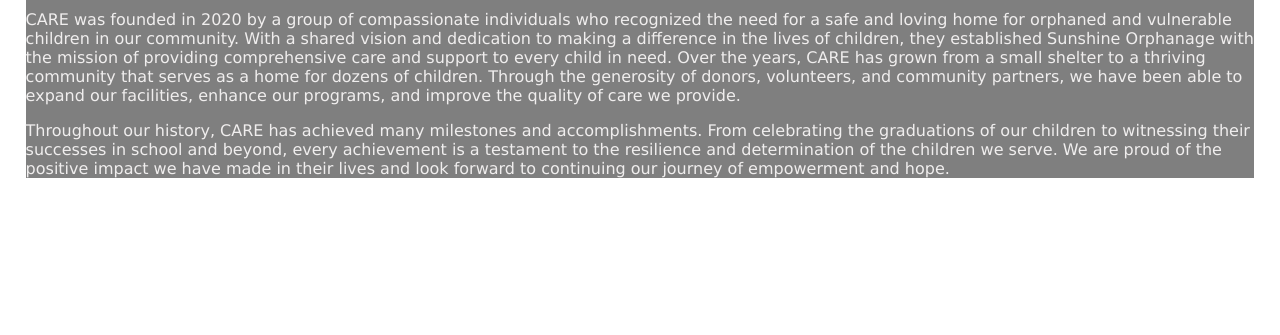
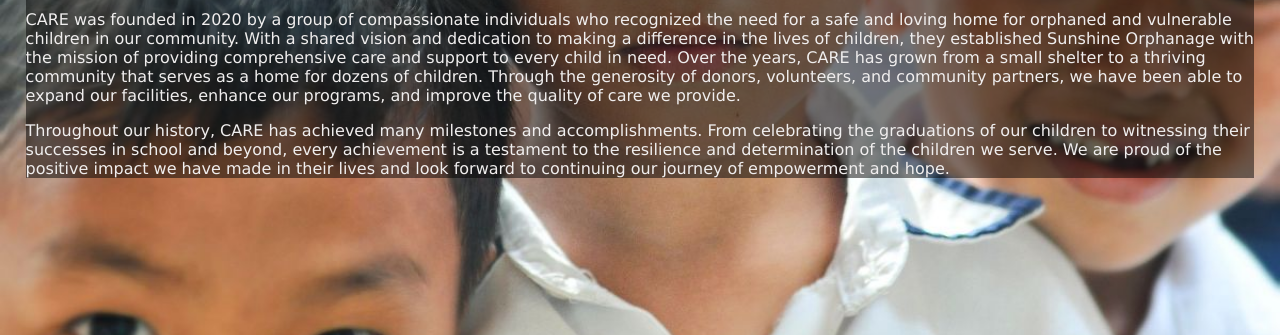
Before and after one commit to DiyaKalyan/CARE, a plain HTML site: page about.html in a window 1280 px wide. Shown: the part 465-800 px from the top of the page. Drawn offline with Linux system fonts and the light colour scheme.

Commit message:
about.css

```diff
--- a/about.css
+++ b/about.css
@@ -2,7 +2,7 @@ body {
     margin: 0;
     padding: 0;
     font-family: Verdana, Geneva, Tahoma, sans-serif;
-    background-image: url('./assets/about.jpeg'); /* Replace 'background.jpg' with the path to your background image */
+    background-image: url('./about.jpeg'); /* Replace 'background.jpg' with the path to your background image */
     background-size: cover;
     background-position: center;
     height: 100vh;
```
